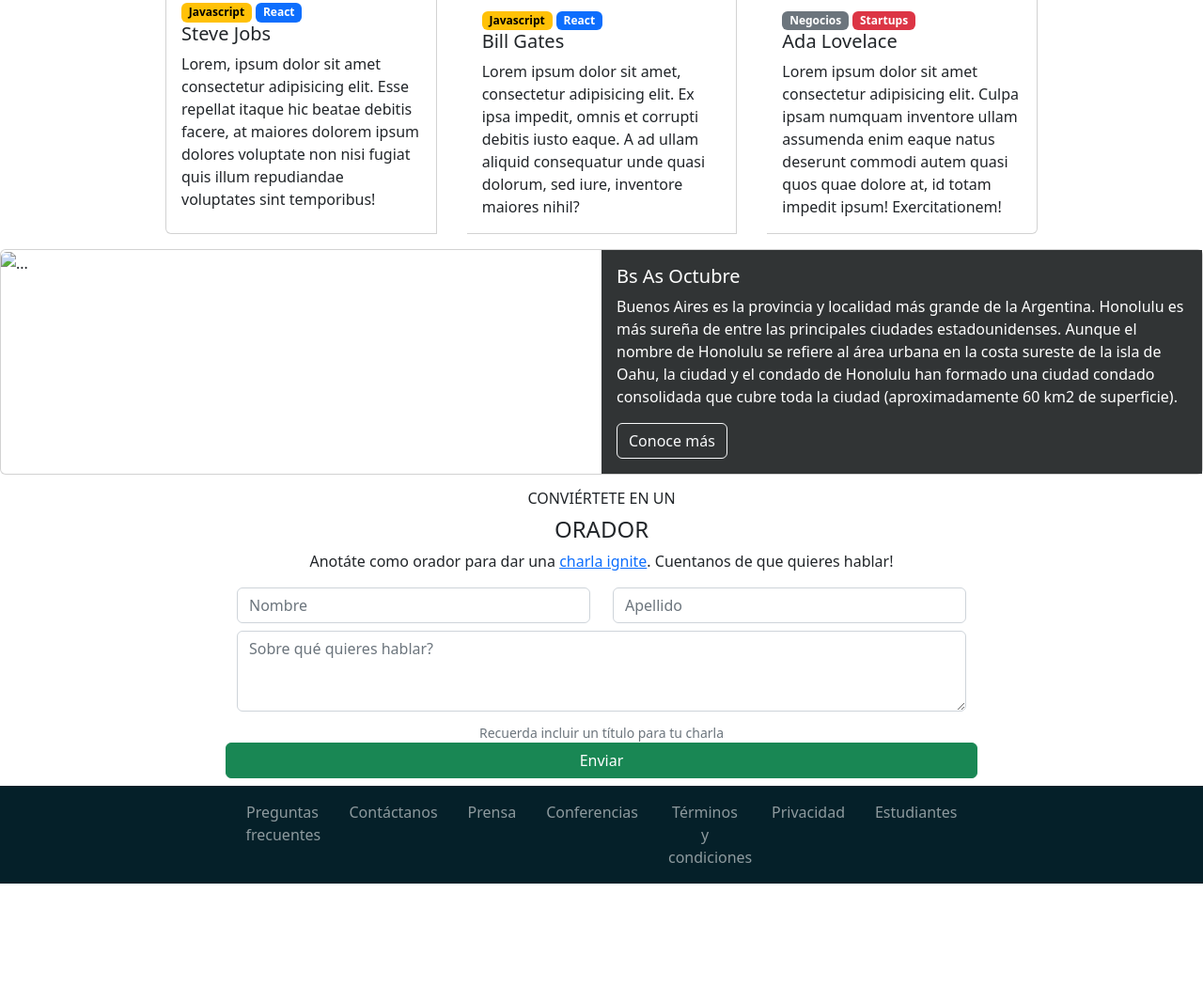
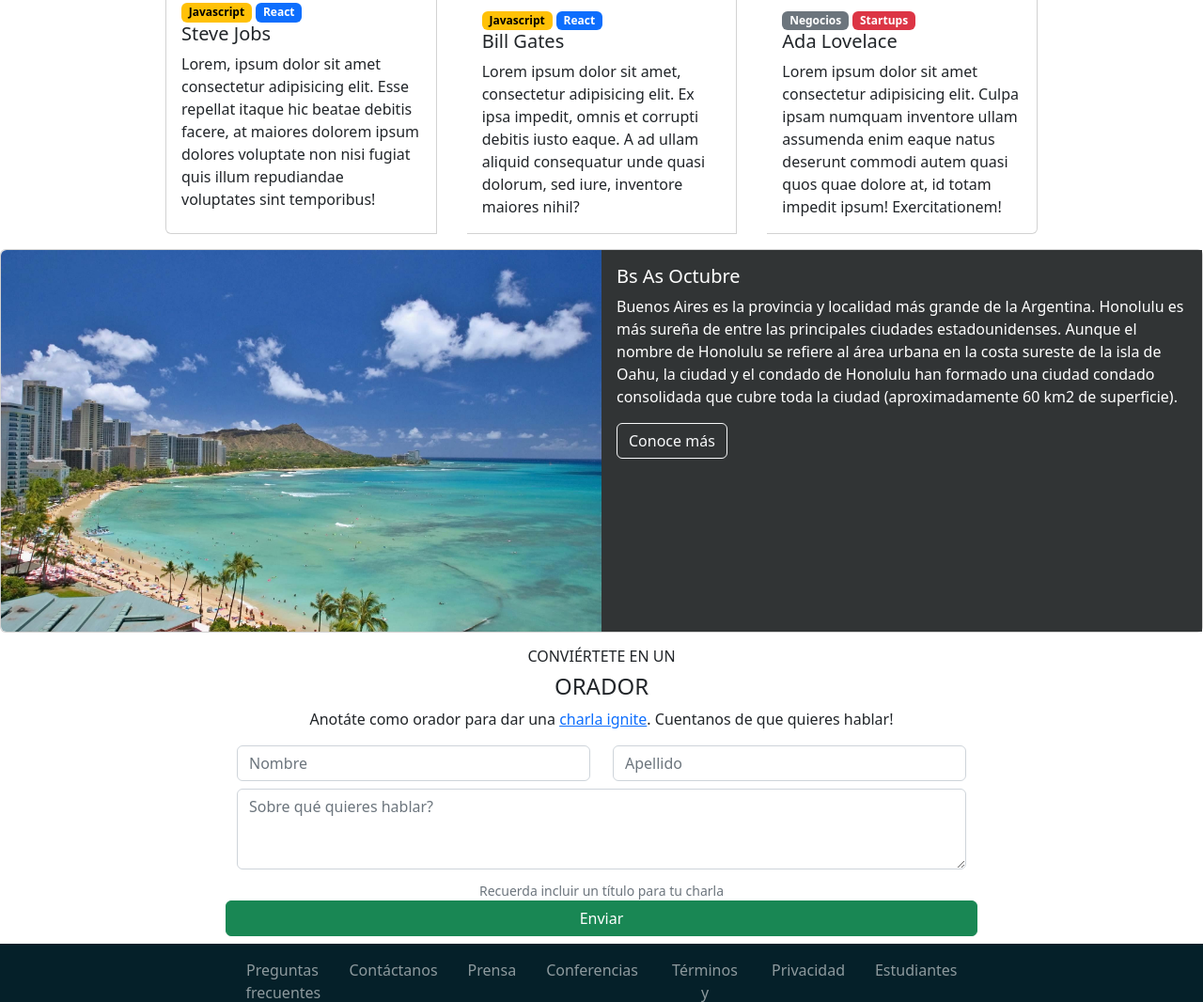
Before and after one commit to vvazquez33/tpfrontend, a plain HTML site: page index.html in a window 1280 px wide. Shown: the part 1345-2411 px from the top of the page at 94% size. Before the commit the page ends 2285 px from the top, so only its background shows below. Drawn offline with nearby package versions, Linux system fonts and the light colour scheme; the site is published under a folder, as on GitHub Pages, so addresses that start at the root find nothing.

Commit message:
actualiza index

```diff
--- a/index.html
+++ b/index.html
@@ -110,7 +110,7 @@
       <div class="card mb-3" >
         <div class="row g-0">
           <div class="col-md-6">
-            <img src="/img/honolulu.jpg" class="img-fluid rounded-start" alt="...">
+            <img src="./img/honolulu.jpg" class="img-fluid rounded-start" alt="...">
           </div>
           <div class="col-md-6" id="cardHorizontal">
             <div class="card-body" >
```
